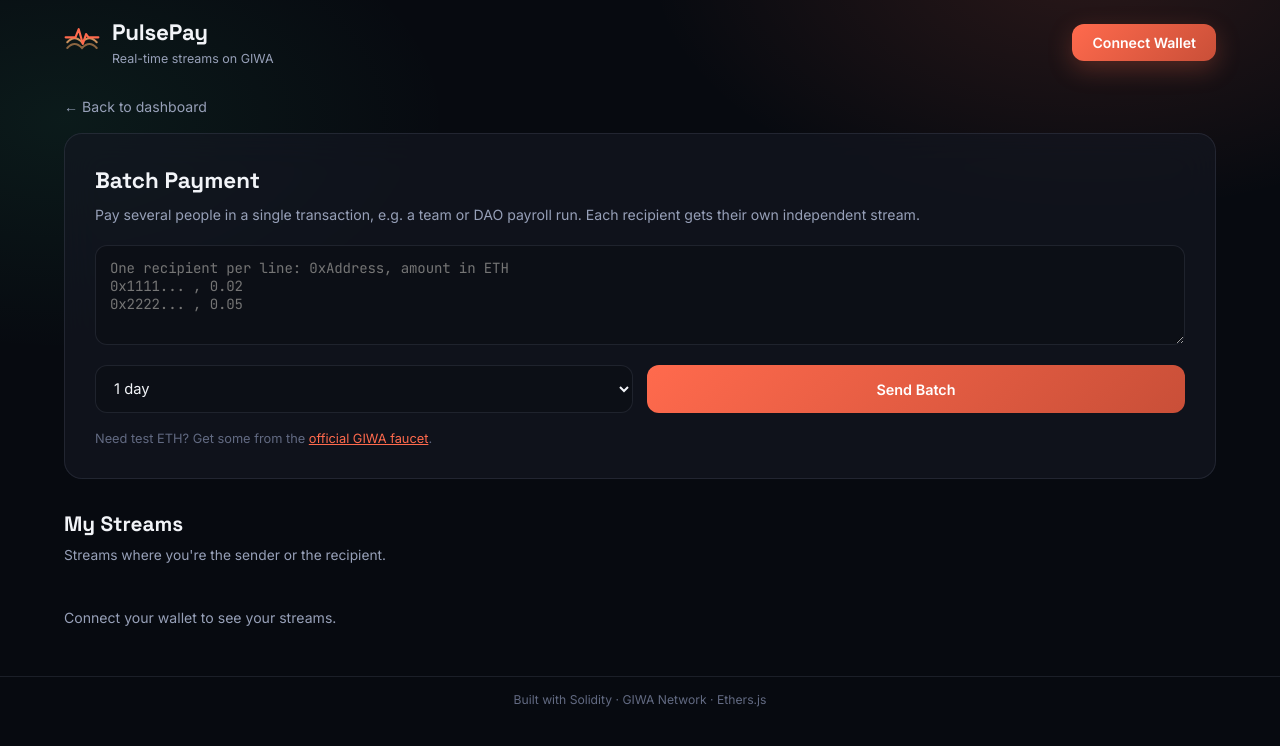
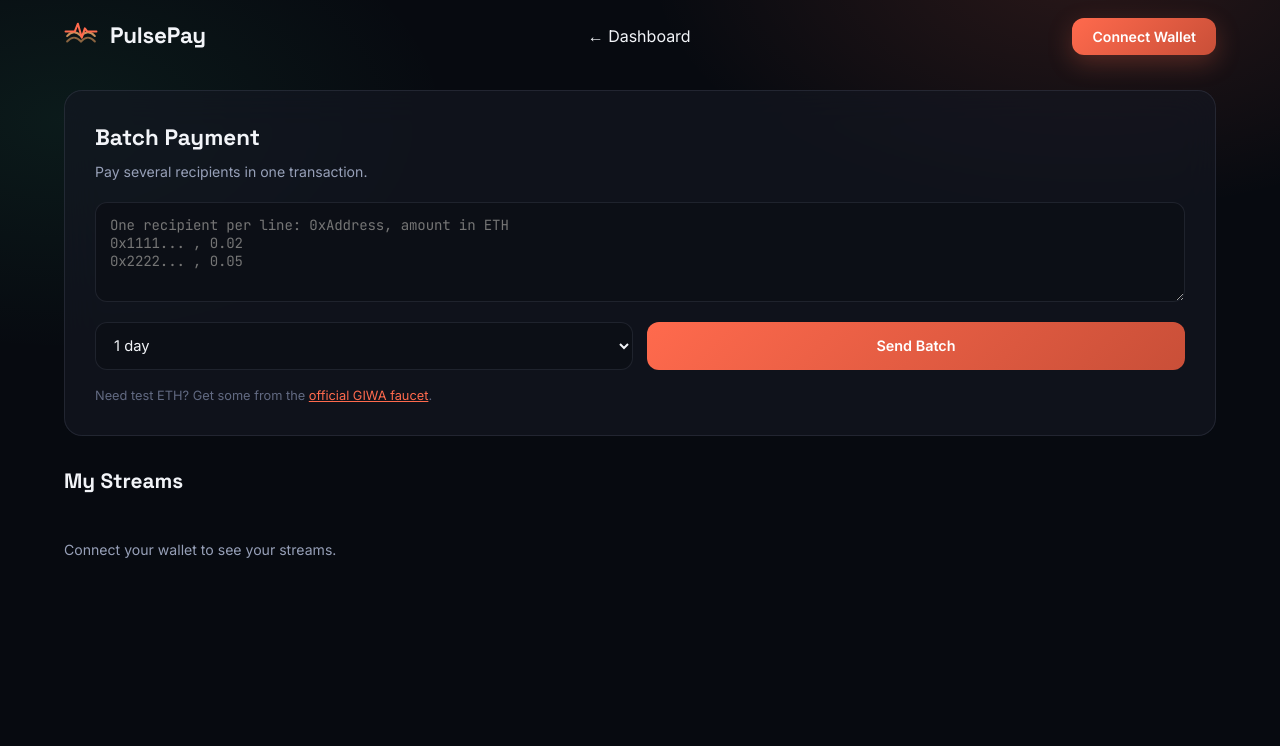
Before and after one commit to 0xAlpagu/pulsepay, a plain HTML site: page batch/index.html in a window 1280 px wide. Drawn offline with Linux system fonts and the light colour scheme.

Commit message:
Refactor batch payment page layout and content
Updated the layout and content of the batch payment page, including adjustments to the header, main section, and footer. Removed redundant sections and added new elements for better user interaction.

```diff
--- a/batch/index.html
+++ b/batch/index.html
@@ -19,28 +19,27 @@
 <header class="site-header">
     <a href="../" class="wordmark">
         <span class="logo-mark" aria-hidden="true">
-            <svg viewBox="0 0 44 44" width="36" height="36">
+            <svg viewBox="0 0 44 44" width="34" height="34">
                 <path d="M4 26 Q13 16 22 26 Q31 16 40 26" fill="none" stroke="var(--clay)" stroke-width="2.5" stroke-linecap="round"/>
                 <path d="M4 33 Q13 23 22 33 Q31 23 40 33" fill="none" stroke="var(--clay-dim)" stroke-width="2.5" stroke-linecap="round"/>
                 <path d="M2 20 L14 20 L18 10 L23 28 L27 16 L30 20 L42 20" fill="none" stroke="var(--pulse)" stroke-width="2.6" stroke-linecap="round" stroke-linejoin="round"/>
             </svg>
         </span>
-        <div class="wordmark-text">
+        <div class="wordmark-text wordmark-text-sub">
             <h1>PulsePay</h1>
-            <p>Real-time streams on GIWA</p>
         </div>
     </a>
+    <a href="../" class="back-link-inline">&larr; Dashboard</a>
     <button id="connectWallet" class="btn-connect">Connect Wallet</button>
 </header>
 
-<main>
+<main class="subpage-main">
 
-<a href="../" class="back-link">&larr; Back to dashboard</a>
-
-<section class="createForm createForm-top">
+<div class="subpage-grid">
+    <section class="createForm createForm-compact">
         <div class="form-heading">
             <h2>Batch Payment</h2>
-        <p>Pay several people in a single transaction, e.g. a team or DAO payroll run. Each recipient gets their own independent stream.</p>
+            <p>Pay several recipients in one transaction.</p>
         </div>
         <textarea id="batchRows" class="mono" placeholder="One recipient per line: 0xAddress, amount in ETH&#10;0x1111... , 0.02&#10;0x2222... , 0.05"></textarea>
         <div class="field-row">
@@ -72,18 +71,14 @@
     <section class="streams streams-compact">
         <div class="streams-heading">
             <h2>My Streams</h2>
-        <p>Streams where you're the sender or the recipient.</p>
         </div>
-    <div id="streamList">
+        <div id="streamList" class="stream-list-compact">
             <p class="empty">Connect your wallet to see your streams.</p>
         </div>
     </section>
+</div>
 
 </main>
 
-<footer>
-    <p>Built with Solidity &middot; GIWA Network &middot; Ethers.js</p>
-</footer>
-
 </body>
 </html>
```
Lines whose indentation alone changed are shown as unchanged.
